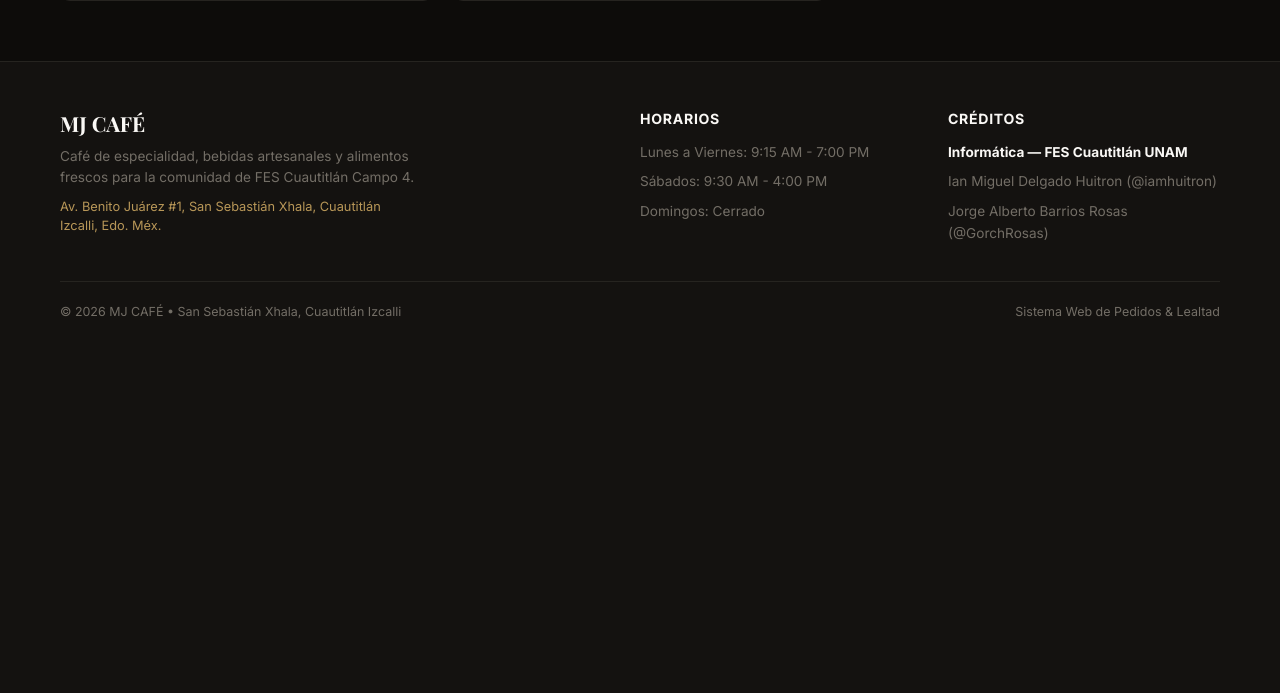
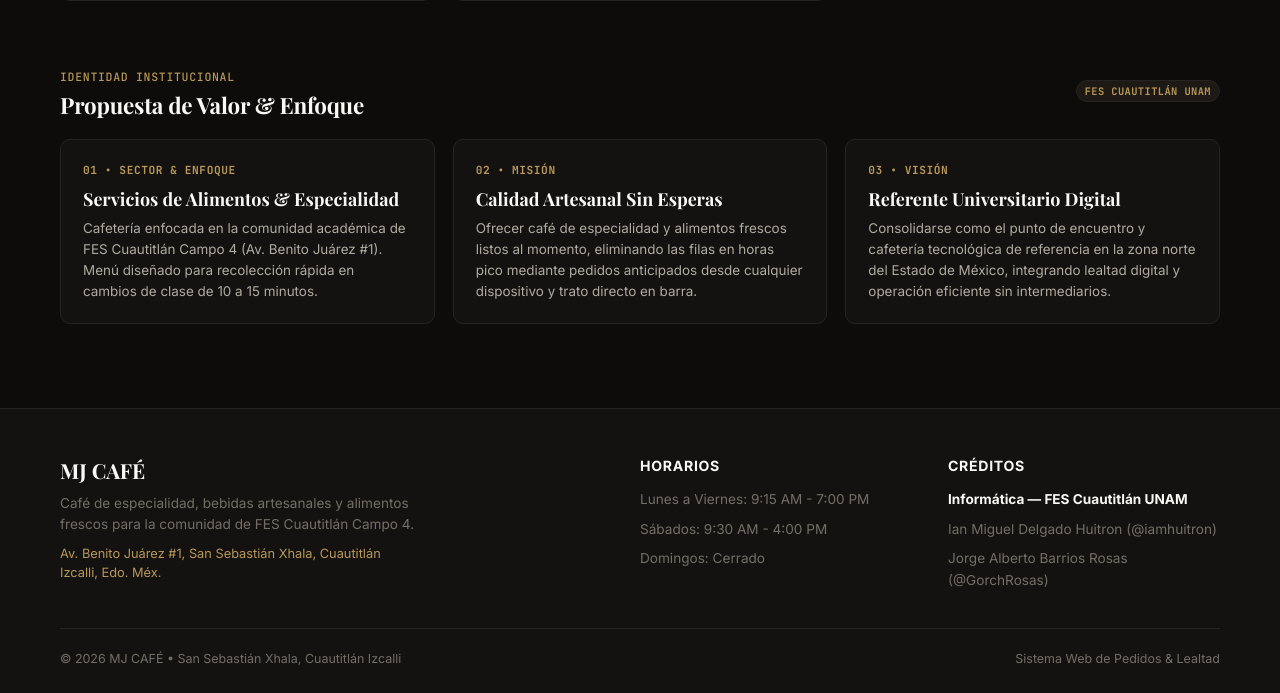
Before and after one commit to Xaol-Studio/mj-cafe, a PHP site: page /html/index.html in a window 1280 px wide. Shown: the part 2414-3107 px from the top of the page. Before the commit the page ends 2732 px from the top, so only its background shows below. Run offline with PHP 8.4, Linux system fonts and the light colour scheme; data comes from the database, SQL or seed files in the repository; some web fonts are replaced.

Commit message:
docs & feat: alinear proyecto a rubrica UNAM FES Cuautitlan 2027-I y completar demos interactivos

```diff
--- a/css/style.css
+++ b/css/style.css
@@ -863,6 +863,85 @@ button {
   border-color: var(--color-accent);
 }
 
+/* Chips de acceso rápido en modales */
+.demo-chips {
+  display: flex;
+  flex-wrap: wrap;
+  align-items: center;
+  gap: 6px;
+  margin-bottom: 16px;
+}
+
+.demo-chips-label {
+  font-size: 0.72rem;
+  font-family: var(--font-mono);
+  color: var(--color-text-muted);
+}
+
+.btn-demo-chip {
+  font-family: var(--font-mono);
+  font-size: 0.72rem;
+  padding: 4px 10px;
+  border-radius: var(--radius-full);
+  background-color: var(--color-surface-elevated);
+  border: 1px solid var(--color-border);
+  color: var(--color-accent);
+  transition: var(--transition-fast);
+}
+
+.btn-demo-chip:hover {
+  border-color: var(--color-accent);
+  background-color: var(--color-accent-soft);
+}
+
+/* --------------------------------------------------------------------------
+   IDENTIDAD INSTITUCIONAL (SECTOR, MISIÓN Y VISIÓN)
+   -------------------------------------------------------------------------- */
+.identity-section {
+  padding: 12px 0 24px;
+}
+
+.identity-grid {
+  display: grid;
+  grid-template-columns: repeat(3, 1fr);
+  gap: 18px;
+}
+
+.identity-card {
+  background-color: var(--color-surface);
+  border: 1px solid var(--color-border);
+  border-radius: var(--radius-md);
+  padding: 22px;
+  display: flex;
+  flex-direction: column;
+  gap: 8px;
+  transition: var(--transition-fast);
+}
+
+.identity-card:hover {
+  border-color: var(--color-accent);
+}
+
+.identity-card-kicker {
+  font-family: var(--font-mono);
+  font-size: 0.7rem;
+  font-weight: 600;
+  color: var(--color-accent);
+  text-transform: uppercase;
+  letter-spacing: 0.05em;
+}
+
+.identity-card h4 {
+  font-size: 1.12rem;
+  color: var(--color-text);
+}
+
+.identity-card p {
+  font-size: 0.84rem;
+  color: var(--color-text-body);
+  line-height: 1.55;
+}
+
 /* --------------------------------------------------------------------------
    FOOTER
    -------------------------------------------------------------------------- */
@@ -1178,6 +1257,11 @@ button {
     font-size: 1.1rem;
   }
 
+  .identity-grid {
+    grid-template-columns: 1fr;
+    gap: 14px;
+  }
+
   .footer-grid {
     grid-template-columns: 1fr;
     gap: 24px;
--- a/html/index.html
+++ b/html/index.html
@@ -181,9 +181,15 @@
         </p>
       </div>
 
-      <div style="display: flex; gap: 8px; margin-bottom: 16px;">
+      <div style="display: flex; gap: 8px; margin-bottom: 10px;">
         <input type="text" id="input-track-folio" class="form-control" placeholder="Ej: MJ-2026-101" style="flex-grow: 1; text-transform: uppercase; font-family: var(--font-mono);">
         <button id="btn-search-folio" class="btn btn-primary" style="padding: 10px 18px;">Buscar</button>
+      </div>
+
+      <div class="demo-chips" id="track-demo-chips">
+        <span class="demo-chips-label">Folios de prueba:</span>
+        <button type="button" class="btn-demo-chip btn-demo-folio" data-folio="MJ-2026-101">MJ-2026-101</button>
+        <button type="button" class="btn-demo-chip btn-demo-folio" data-folio="MJ-2026-102">MJ-2026-102</button>
       </div>
 
       <div id="track-result-box" style="display: none; background-color: var(--color-surface-elevated); color: var(--color-text); border: 1px solid var(--color-border); border-radius: var(--radius-sm); padding: 16px;">
@@ -211,9 +217,15 @@
         </p>
       </div>
 
-      <div style="display: flex; gap: 8px; margin-bottom: 16px;">
+      <div style="display: flex; gap: 8px; margin-bottom: 10px;">
         <input type="tel" id="input-search-loyalty-phone" class="form-control" placeholder="10 dígitos (ej: 5512345678)" style="flex-grow: 1; font-family: var(--font-mono);">
         <button id="btn-search-loyalty" class="btn btn-accent" style="padding: 10px 18px;">Consultar</button>
+      </div>
+
+      <div class="demo-chips" id="loyalty-demo-chips">
+        <span class="demo-chips-label">Cuentas demo:</span>
+        <button type="button" class="btn-demo-chip btn-demo-phone" data-phone="5512345678">5512345678 (5 sellos)</button>
+        <button type="button" class="btn-demo-chip btn-demo-phone" data-phone="5599887766">5599887766 (Canje disponible)</button>
       </div>
 
       <div class="stamp-card-ui" id="stamp-card-display">
@@ -274,6 +286,45 @@
       </div>
     </div>
   </div>
+
+  <!-- IDENTIDAD Y PROPUESTA DE VALOR -->
+  <section class="identity-section" id="nosotros">
+    <div class="container">
+      <div class="section-header" style="margin-bottom: 20px;">
+        <div>
+          <span style="font-family: var(--font-mono); font-size: 0.72rem; color: var(--color-accent); letter-spacing: 0.06em; text-transform: uppercase;">Identidad Institucional</span>
+          <h3 class="section-title font-serif" style="margin-top: 2px;">Propuesta de Valor & Enfoque</h3>
+        </div>
+        <span class="badge-fes">FES Cuautitlán UNAM</span>
+      </div>
+
+      <div class="identity-grid">
+        <article class="identity-card">
+          <div class="identity-card-kicker">01 • Sector & Enfoque</div>
+          <h4 class="font-serif">Servicios de Alimentos & Especialidad</h4>
+          <p>
+            Cafetería enfocada en la comunidad académica de FES Cuautitlán Campo 4 (Av. Benito Juárez #1). Menú diseñado para recolección rápida en cambios de clase de 10 a 15 minutos.
+          </p>
+        </article>
+
+        <article class="identity-card">
+          <div class="identity-card-kicker">02 • Misión</div>
+          <h4 class="font-serif">Calidad Artesanal Sin Esperas</h4>
+          <p>
+            Ofrecer café de especialidad y alimentos frescos listos al momento, eliminando las filas en horas pico mediante pedidos anticipados desde cualquier dispositivo y trato directo en barra.
+          </p>
+        </article>
+
+        <article class="identity-card">
+          <div class="identity-card-kicker">03 • Visión</div>
+          <h4 class="font-serif">Referente Universitario Digital</h4>
+          <p>
+            Consolidarse como el punto de encuentro y cafetería tecnológica de referencia en la zona norte del Estado de México, integrando lealtad digital y operación eficiente sin intermediarios.
+          </p>
+        </article>
+      </div>
+    </div>
+  </section>
 
   <!-- FOOTER -->
   <footer class="site-footer">
--- a/index.html
+++ b/index.html
@@ -8,7 +8,7 @@
     window.location.href = "html/index.html";
   </script>
 </head>
-<body style="font-family: sans-serif; display: flex; align-items: center; justify-content: center; height: 100vh; background-color: #faf7f2; color: #2c1810;">
-  <p>Redirigiendo a <a href="html/index.html">MJ CAFÉ (FES Cuautitlán Campo 4)</a>...</p>
+<body style="font-family: sans-serif; display: flex; align-items: center; justify-content: center; height: 100vh; background-color: #0D0C0A; color: #FAF8F5;">
+  <p>Redirigiendo a <a href="html/index.html" style="color: #B89758;">MJ CAFÉ (FES Cuautitlán Campo 4)</a>...</p>
 </body>
 </html>
```
Also changed, not shown: html/cocina.html (+13 -0 lines), js/main.js (+59 -0 lines), README.md.
